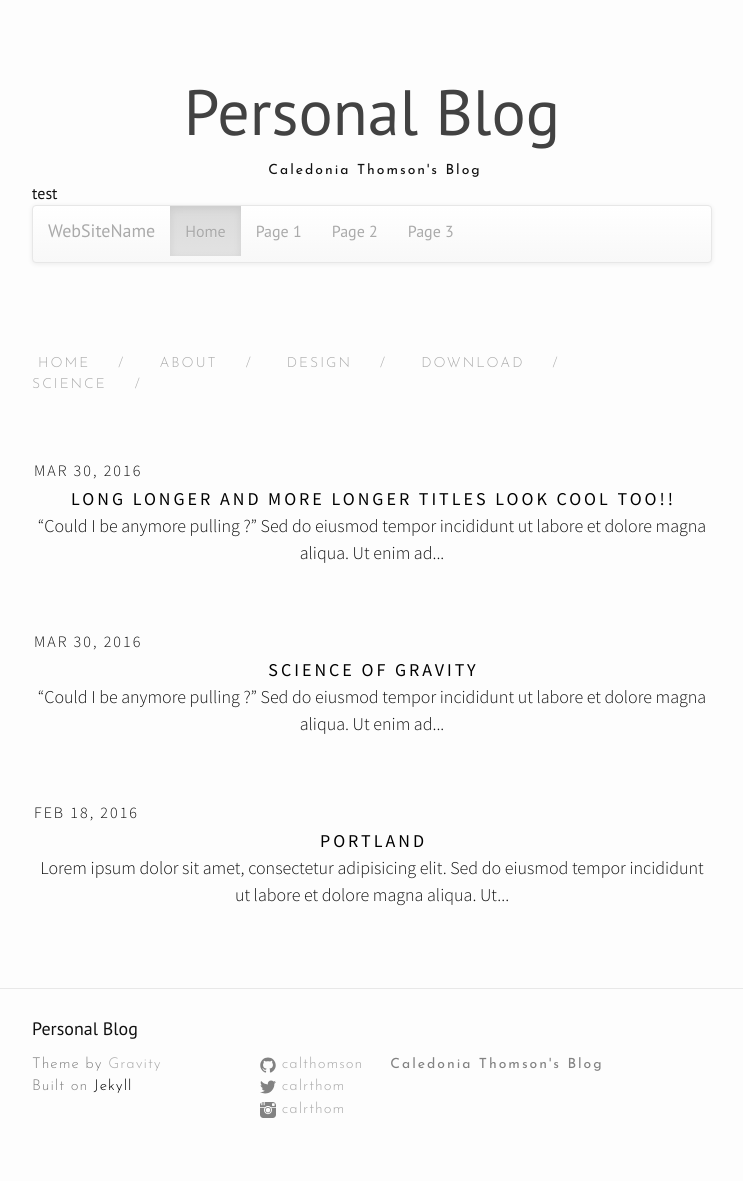
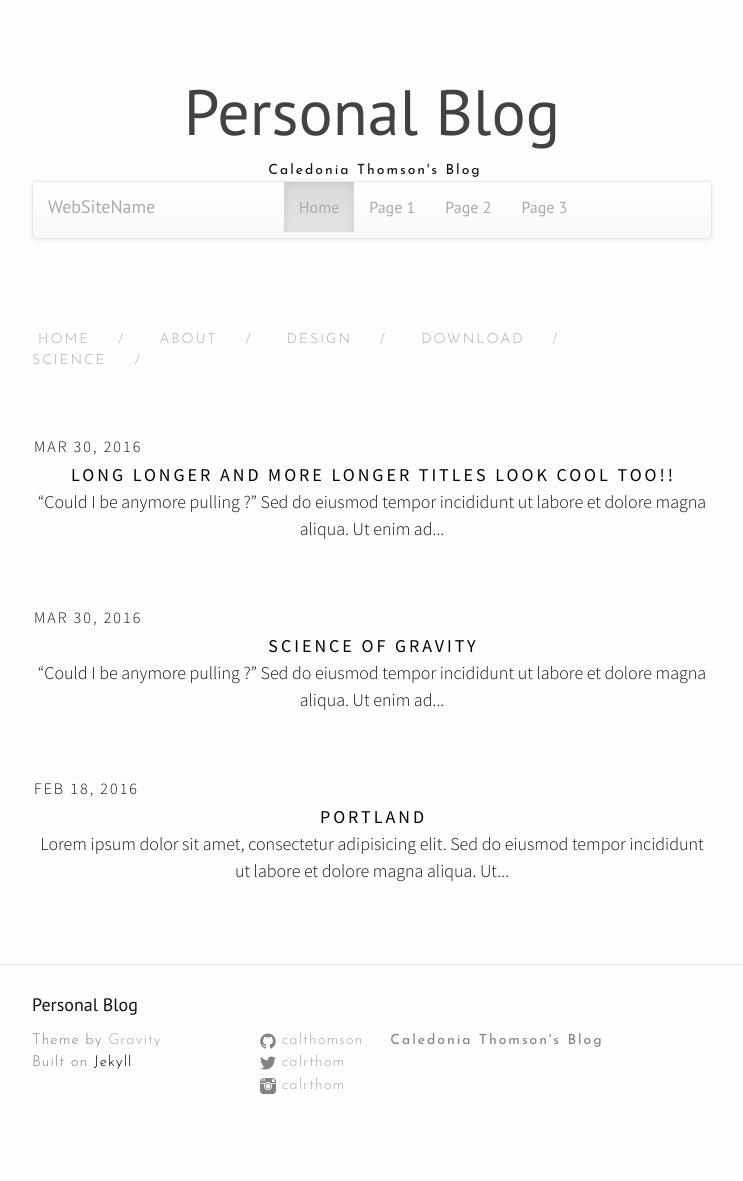
Before and after one commit to calthomson/calthomson.github.io, a Jekyll site: the page built from index.html, in a window 1280 px wide. Shown: the whole page, without its empty margins (268-1011 px from the left). Built offline with Jekyll 4.4.1, drawn with Linux system fonts in a browser that asks for light colours; nearby versions of some CDN libraries; after the commit the page ends 1157 px from its top, so only the background shows below that.

Commit message:
Update header.html

```diff
--- a/_includes/header.html
+++ b/_includes/header.html
@@ -6,18 +6,19 @@
 <center>  {{site.description}} </center>
 </div>
 <div class="wrapper">
-  test
   <nav class="navbar navbar-default">
     <div class="container-fluid">
       <div class="navbar-header">
         <a class="navbar-brand" href="#">WebSiteName</a>
       </div>
+      <center>
       <ul class="nav navbar-nav">
         <li class="active"><a href="#">Home</a></li>
           <li><a href="#">Page 1</a></li>
           <li><a href="#">Page 2</a></li>
           <li><a href="#">Page 3</a></li>
       </ul>
+      </center>
     </div>
   </nav>
   <div class="trigger site-navigation">
```
